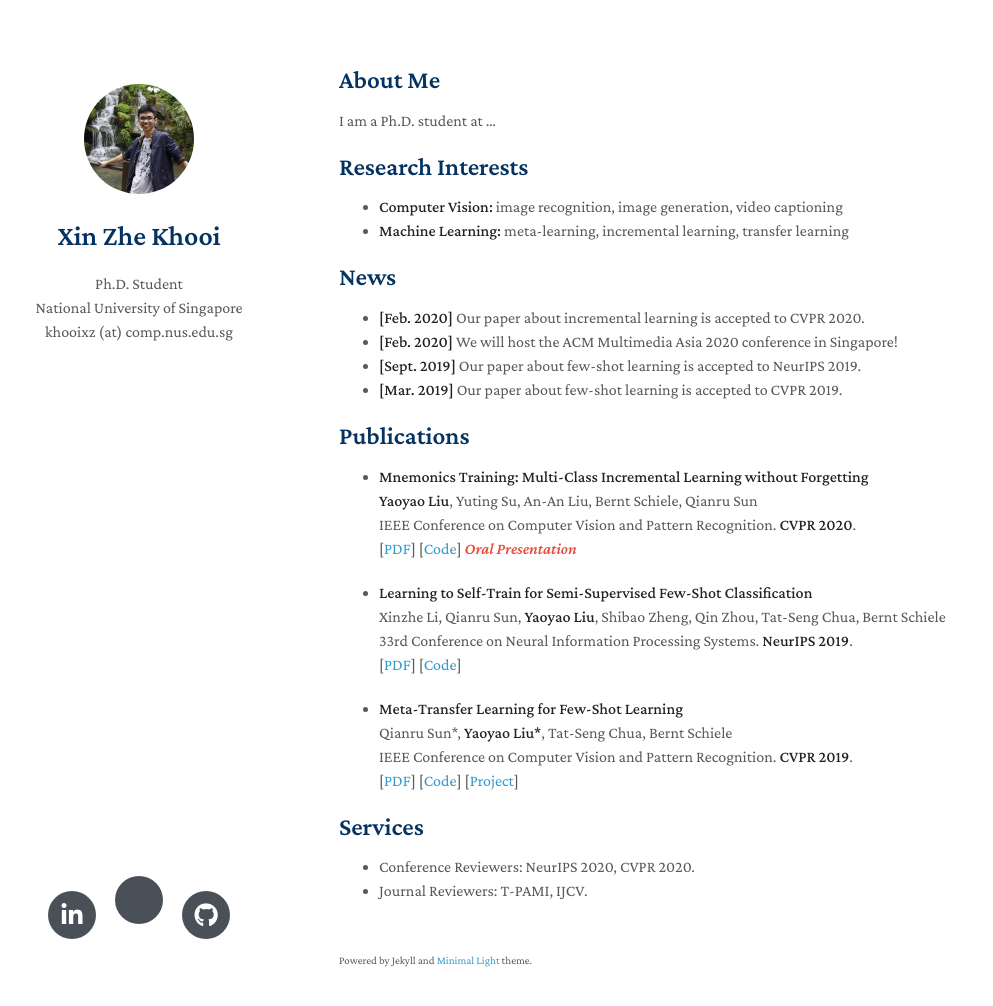
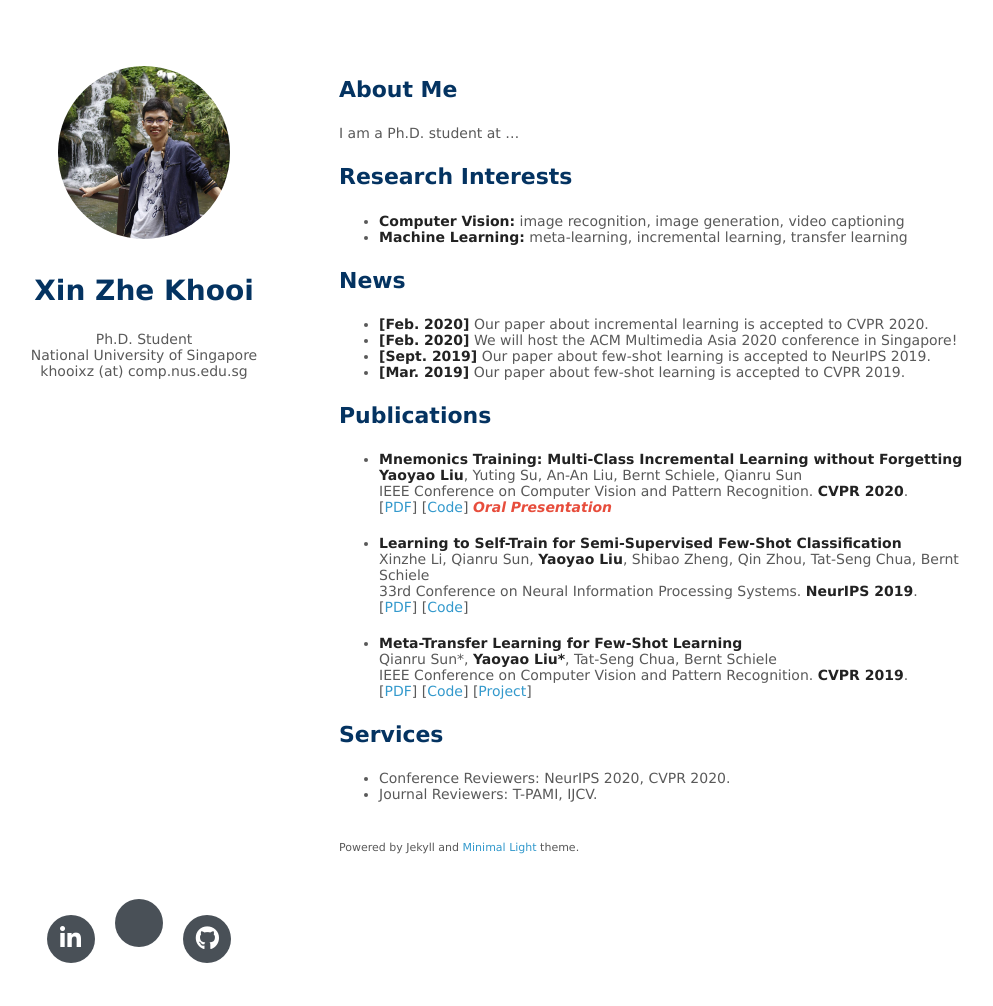
Before and after one commit to khooi8913/khooi8913.github.io, a Jekyll site: the page built from index.md, in a window 1280 px wide and 1041 px high. Shown: the top 1006 px of the window, without its empty margins (131-1124 px from the left). Built offline with Jekyll 4.4.1, drawn with Linux system fonts in a browser that asks for light colours; nearby versions of some CDN libraries; a style sheet for code colours, icons or effects is not loaded; our own code applies the rules of GitHub Pages for plain Markdown files.

Commit message:
tuned css parameters

```diff
--- a/_sass/minimal-light.scss
+++ b/_sass/minimal-light.scss
@@ -4,9 +4,13 @@
 body {
   background-color: #fff;
   padding:0px;
-  font: 16.0px/1.5 Crimson Pro, serif;
+  // font: 16.0px Crimson Pro, serif;
+  font: 14.0px Verdana, sans-serif;
   color:#595959;
-  font-weight:400;
+  // font-family: Verdana, sans-serif;
+  // font-family: "Times New Roman", Times, serif;
+  // font-family: "Lucida Console", "Courier New", monospace;
+  // font-weight:350;
   margin:0
 }
 
@@ -33,29 +37,29 @@ papertitle {
     font-size: 100%;
   }
 
-@media (prefers-color-scheme: dark) {
-    body {
-        background-color: #20212b;
-        color: #dadbdf;
-    }
+// @media (prefers-color-scheme: dark) {
+//     body {
+//         background-color: #20212b;
+//         color: #dadbdf;
+//     }
 
-    autocolor{
-      color:#dadbdf;
-    }
+//     autocolor{
+//       color:#dadbdf;
+//     }
 
-    lightonly {
-      visibility: hidden;
-    }
+//     lightonly {
+//       visibility: hidden;
+//     }
 
-    darkonly {
-      visibility: visible;
-    }
+//     darkonly {
+//       visibility: visible;
+//     }
 
-    papertitle {
-    color:#eeeff0;
-    }
+//     papertitle {
+//     color:#eeeff0;
+//     }
 
-}
+// }
 
 
   .image {
@@ -91,8 +95,8 @@ papertitle {
 
       .image.avatar img {
         border-radius: 100%;
-        width: 50%;
-        padding:20px;
+        width: 75%;
+        padding:10px;
       }
 
     #header .image.avatar {
@@ -103,31 +107,31 @@ papertitle {
 h1, h3, h4, h5, h6 {
   font-weight: 600;
   color:#043361;
-  margin:0 0 20px;
+  // margin:0 0 20px;
 }
 
 h2 {
   color:#043361;
-  margin:2px 0px 15px;
+  // margin:2px 0px 15px;
   font-size: 157%;
 }
 
-@media (prefers-color-scheme: dark) {
-  h1, h3, h4, h5, h6 {
-    color:rgb(62, 183, 240);
-  }
+// @media (prefers-color-scheme: dark) {
+//   h1, h3, h4, h5, h6 {
+//     color:rgb(62, 183, 240);
+//   }
 
-  h2 {
-    color:rgb(62, 183, 240);
-  }
-}
+//   h2 {
+//     color:rgb(62, 183, 240);
+//   }
+// }
 
 p, ul, ol, table, pre, dl {
   margin:0 0 20px;
 }
 
 h1, h2, h3 {
-  line-height:1.1;
+  line-height:1.5;
 }
 
 h1 {
@@ -143,11 +147,11 @@ a:hover {
   color:#069;
 }
 
-@media (prefers-color-scheme: dark) {
-  a {
-    color:rgb(62, 183, 240);
-  }
-}
+// @media (prefers-color-scheme: dark) {
+//   a {
+//     color:rgb(62, 183, 240);
+//   }
+// }
 
 a small {
   font-size:11px;
@@ -206,26 +210,27 @@ th {
   color:#444;
 }
 
-@media (prefers-color-scheme: dark) {
-  th {
-    color:rgb(62, 183, 240);
-  }
+// @media (prefers-color-scheme: dark) {
+//   th {
+//     color:rgb(62, 183, 240);
+//   }
 
-  dt {
-    color:rgb(62, 183, 240);
-  }
-}
+//   dt {
+//     color:rgb(62, 183, 240);
+//   }
+// }
 
 img {
   max-width:100%;
 }
 
 header {
-  width:220px;
+  width:230px;
   float:left;
   position:fixed;
   -webkit-font-smoothing:subpixel-antialiased;
   padding-top:4.0em;
+  // padding-left: -4.0em;
   text-align:center
 }
 
@@ -276,14 +281,14 @@ header ul a:active {
 
 strong {
   color:#222;
-  font-weight:500;
+  font-weight:bolder;
 }
 
-@media (prefers-color-scheme: dark) {
-  strong {
-    color:#eeeff0;
-  }
-}
+// @media (prefers-color-scheme: dark) {
+//   strong {
+//     color:#eeeff0;
+//   }
+// }
 
 header ul li + li + li {
   border-right:none;
```
